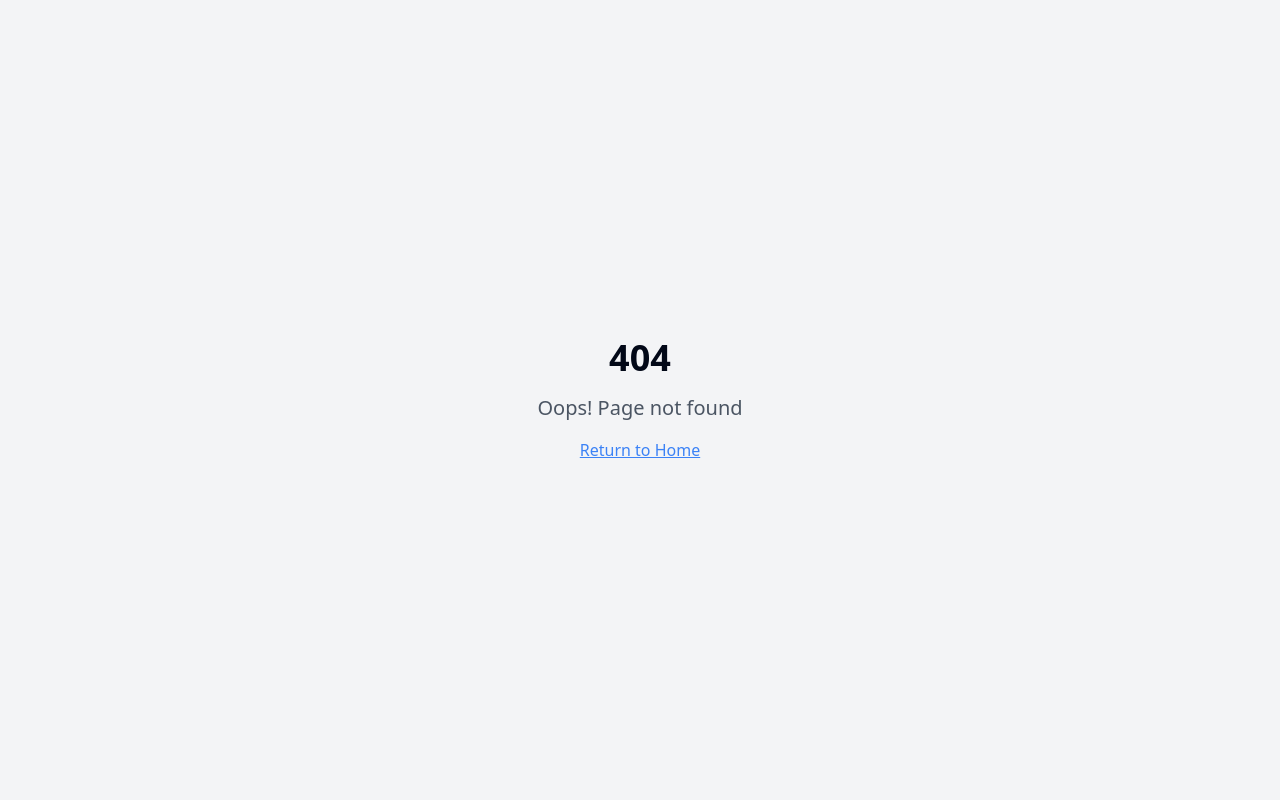
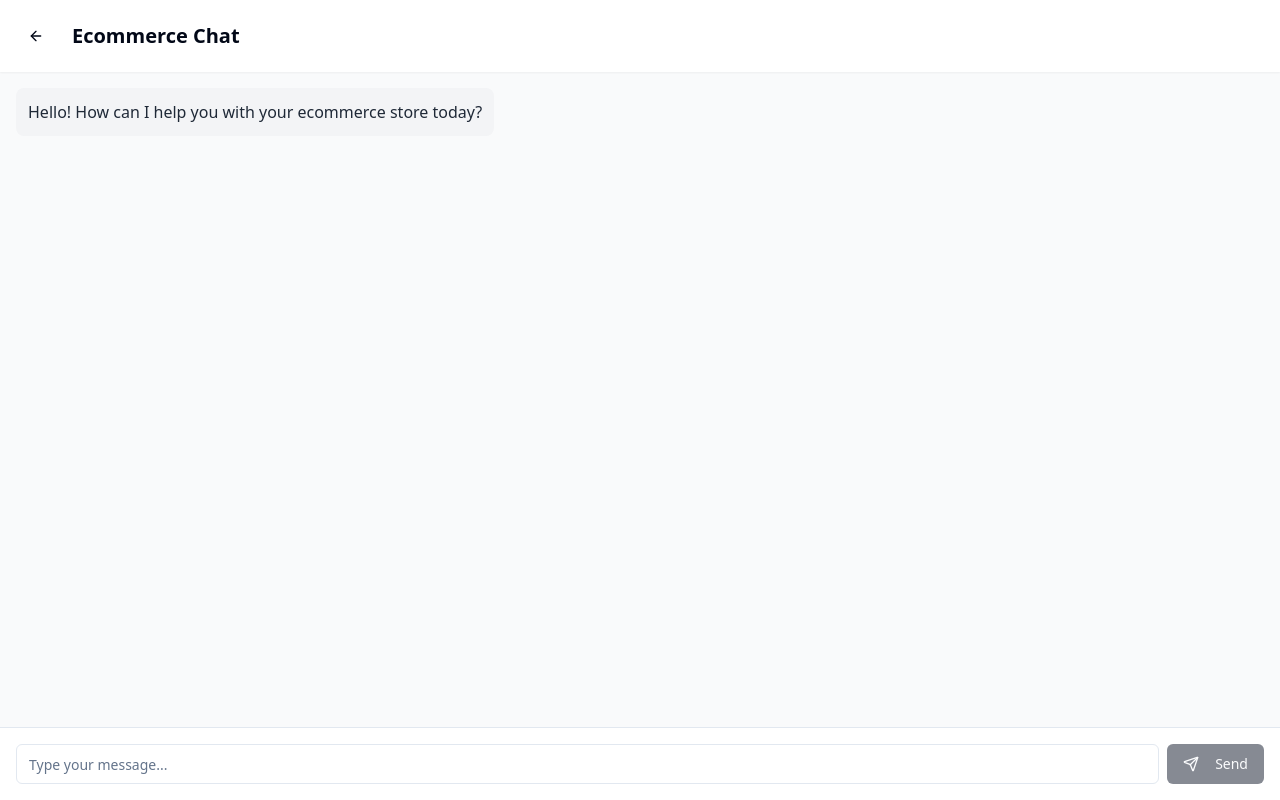
Before and after one commit to pkollaras/x-shop_single-view-ecommercemanager-, a React (Vite) app: page /chat in a window 1280 px wide. Before the commit this address had no page. Built offline with nearby package versions, Linux system fonts and the light colour scheme.

Commit message:
Add chat button
Add a button that navigates to a chat interface.

```diff
--- a/src/App.tsx
+++ b/src/App.tsx
@@ -1,9 +1,11 @@
+
 import { Toaster } from "@/components/ui/toaster";
 import { Toaster as Sonner } from "@/components/ui/sonner";
 import { TooltipProvider } from "@/components/ui/tooltip";
 import { QueryClient, QueryClientProvider } from "@tanstack/react-query";
 import { BrowserRouter, Routes, Route } from "react-router-dom";
 import Index from "./pages/Index";
+import Chat from "./pages/Chat";
 import NotFound from "./pages/NotFound";
 
 const queryClient = new QueryClient();
@@ -16,6 +18,7 @@ const App = () => (
       <BrowserRouter>
         <Routes>
           <Route path="/" element={<Index />} />
+          <Route path="/chat" element={<Chat />} />
           {/* ADD ALL CUSTOM ROUTES ABOVE THE CATCH-ALL "*" ROUTE */}
           <Route path="*" element={<NotFound />} />
         </Routes>
--- /dev/null
+++ b/src/pages/Chat.tsx
@@ -0,0 +1,91 @@
+
+import React, { useState } from "react";
+import { Button } from "@/components/ui/button";
+import { Input } from "@/components/ui/input";
+import { Link } from "react-router-dom";
+import { ArrowLeft, Send } from "lucide-react";
+
+const Chat = () => {
+  const [message, setMessage] = useState("");
+  const [chatHistory, setChatHistory] = useState<{type: 'user' | 'system', content: string}[]>([
+    {type: 'system', content: 'Hello! How can I help you with your ecommerce store today?'}
+  ]);
+
+  const handleSendMessage = () => {
+    if (message.trim()) {
+      // Add user message to chat history
+      setChatHistory([...chatHistory, {type: 'user', content: message}]);
+
+      // Simulate a response (in a real app, this would call an API)
+      setTimeout(() => {
+        setChatHistory(prev => [...prev, {
+          type: 'system',
+          content: 'Thank you for your message. Our team is working on implementing this feature.'
+        }]);
+      }, 1000);
+
+      // Clear input
+      setMessage("");
+    }
+  };
+
+  const handleKeyDown = (e: React.KeyboardEvent) => {
+    if (e.key === 'Enter' && !e.shiftKey) {
+      e.preventDefault();
+      handleSendMessage();
+    }
+  };
+
+  return (
+    <div className="flex flex-col h-screen bg-gray-50">
+      {/* Header */}
+      <div className="bg-white shadow-sm p-4 flex items-center">
+        <Link to="/" className="mr-4">
+          <Button variant="ghost" size="icon">
+            <ArrowLeft className="h-5 w-5" />
+          </Button>
+        </Link>
+        <h1 className="text-xl font-semibold">Ecommerce Chat</h1>
+      </div>
+
+      {/* Chat messages area */}
+      <div className="flex-1 overflow-y-auto p-4 space-y-4">
+        {chatHistory.map((chat, index) => (
+          <div
+            key={index}
+            className={`flex ${chat.type === 'user' ? 'justify-end' : 'justify-start'}`}
+          >
+            <div
+              className={`max-w-[80%] p-3 rounded-lg ${
+                chat.type === 'user'
+                  ? 'bg-primary text-primary-foreground'
+                  : 'bg-gray-100 text-gray-800'
+              }`}
+            >
+              {chat.content}
+            </div>
+          </div>
+        ))}
+      </div>
+
+      {/* Input area */}
+      <div className="border-t bg-white p-4">
+        <div className="flex gap-2">
+          <Input
+            value={message}
+            onChange={(e) => setMessage(e.target.value)}
+            onKeyDown={handleKeyDown}
+            placeholder="Type your message..."
+            className="flex-1"
+          />
+          <Button onClick={handleSendMessage} disabled={!message.trim()}>
+            <Send className="h-4 w-4 mr-2" />
+            Send
+          </Button>
+        </div>
+      </div>
+    </div>
+  );
+};
+
+export default Chat;
--- a/src/pages/Index.tsx
+++ b/src/pages/Index.tsx
@@ -1,6 +1,10 @@
+
 import React, { useEffect, useState } from "react";
 import Logo from "../components/Logo";
 import TextCarousel from "../components/TextCarousel";
+import { Button } from "../components/ui/button";
+import { Link } from "react-router-dom";
+
 const Index = () => {
   const [loaded, setLoaded] = useState(false);
 
@@ -37,8 +41,14 @@ const Index = () => {
           </div>
         </div>
 
-        {/* Card with Carousel */}
-
+        {/* Chat Button */}
+        <Button
+          className="mt-4 mb-8 animate-fade-in"
+          style={{ transitionDelay: "600ms" }}
+          asChild
+        >
+          <Link to="/chat">Chat</Link>
+        </Button>
 
         {/* Footer */}
         <div className="mt-8 text-sm text-gray-400 text-center" style={{
```
